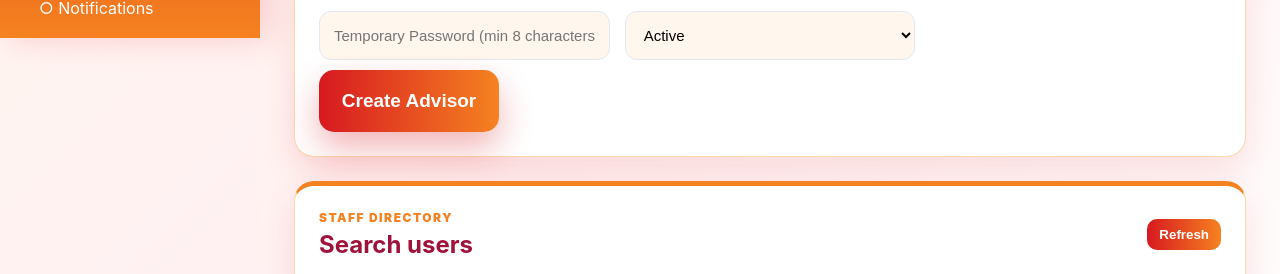
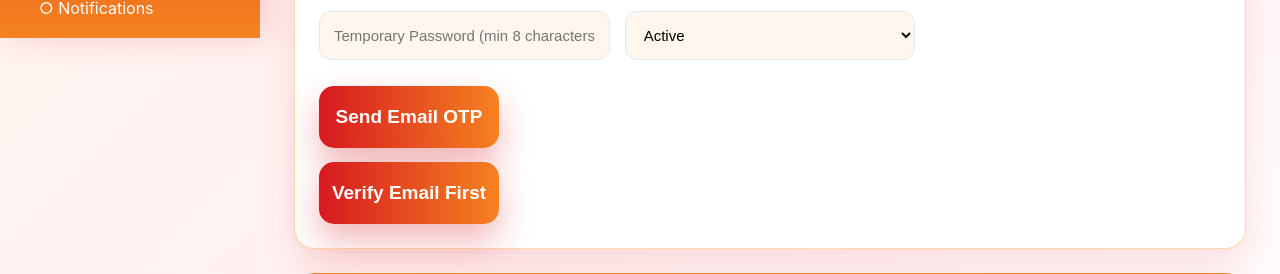
Before and after one commit to mummy7791/insurance-app, a React (Vite) app in the folder frontend/: page /user-management in a window 1280 px wide. Shown: the part 762-1036 px from the top of the page. Built offline with nearby package versions, Linux system fonts and the light colour scheme; no server answers; sample sign-in values are in the browser's storage.

Commit message:
render advisor OTP verification controls

```diff
--- a/frontend/src/pages/UserManagement.tsx
+++ b/frontend/src/pages/UserManagement.tsx
@@ -214,8 +214,35 @@ export default function UserManagement() {
           </select>
         </div>
 
-        <button className="btn small-btn" onClick={createUser} disabled={creating}>
-          {creating ? "Creating..." : "Create Advisor"}
+        <div style={{ display: "flex", gap: 12, flexWrap: "wrap", alignItems: "center", marginTop: 16 }}>
+          <button className="btn small-btn" onClick={sendAdvisorOtp} disabled={otpBusy || otpVerified}>
+            {otpBusy ? "Sending..." : otpSent ? "Resend OTP" : "Send Email OTP"}
+          </button>
+          {otpSent && !otpVerified && (
+            <>
+              <input
+                style={{ maxWidth: 220 }}
+                inputMode="numeric"
+                maxLength={6}
+                placeholder="Enter 6-digit OTP"
+                value={otp}
+                onChange={(e) => setOtp(e.target.value.replace(/\D/g, ""))}
+              />
+              <button className="mini-btn" onClick={verifyAdvisorOtp} disabled={otpBusy || otp.length !== 6}>
+                Verify OTP
+              </button>
+            </>
+          )}
+          {otpVerified && <span className="secure-chip">✓ Email verified</span>}
+        </div>
+
+        <button
+          className="btn small-btn"
+          onClick={createUser}
+          disabled={creating || !otpVerified}
+          style={{ marginTop: 14 }}
+        >
+          {creating ? "Creating..." : otpVerified ? "Create Advisor" : "Verify Email First"}
         </button>
       </div>
 
```
